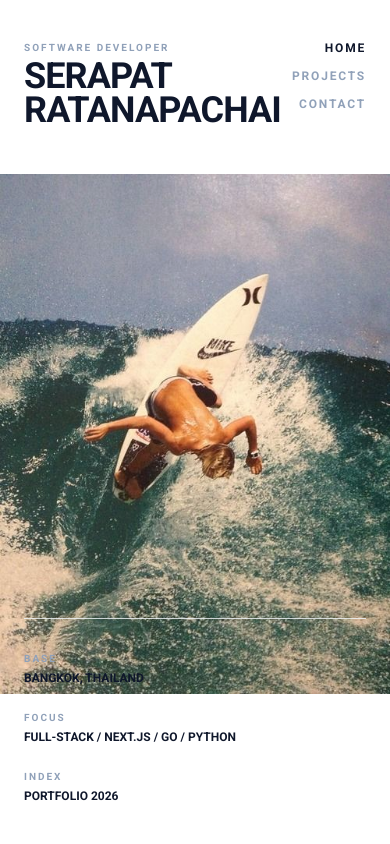
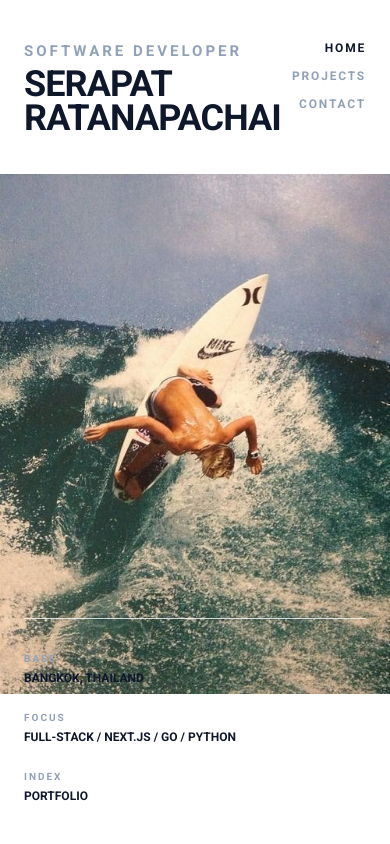
Before and after one commit to pp811010/profile_serapat, a Next.js app: page / in a window 390 px wide. Shown: the top 844 px of the page. Built offline with nearby package versions, Linux system fonts and the light colour scheme; a web font is replaced by a local one.

Commit message:
change color filter

```diff
--- a/components/sections/Hero.tsx
+++ b/components/sections/Hero.tsx
@@ -322,7 +322,7 @@ export default function Hero() {
       <div className="relative h-screen w-full bg-white overflow-hidden select-none flex items-center justify-center">
         {/* Title / Name (Top Left) */}
         <div className="absolute top-10 left-6 md:top-16 md:left-16 flex flex-col gap-1 z-20 text-left">
-          <span className="text-[10px] md:text-xs tracking-[0.2em] text-slate-400 font-bold uppercase">
+          <span className="text-[15px] md:text-xs tracking-[0.2em] text-slate-400 font-bold uppercase">
             Software Developer
           </span>
           <h1 className="text-4xl md:text-6xl font-extrabold tracking-tight text-slate-900 leading-[0.95] uppercase">
@@ -375,7 +375,7 @@ export default function Hero() {
           </div>
           <div className="flex flex-col gap-1 text-left">
             <span className="text-[10px] md:text-xs tracking-[0.2em] text-slate-400 font-bold uppercase">Index</span>
-            <span className="text-xs md:text-sm font-bold text-slate-900 uppercase">Portfolio 2026</span>
+            <span className="text-xs md:text-sm font-bold text-slate-900 uppercase">Portfolio</span>
           </div>
         </div>
       </div>
@@ -399,7 +399,7 @@ export default function Hero() {
         <div className="flex gap-3 overflow-x-auto px-6 py-4 max-full mx-auto scrollbar">
           <button
             onClick={() => setActiveTag("All")}
-            className={`flex items-center gap-1.5 whitespace-nowrap rounded-xl border px-4 py-2 text-sm transition-all duration-200 ${activeTag === "All"
+            className={`flex cursor-pointer items-center gap-1.5 whitespace-nowrap rounded-xl border px-4 py-2 text-sm transition-all duration-200 ${activeTag === "All"
               ? "bg-black text-white border-transparent shadow-md"
               : "bg-white/40 backdrop-blur-sm border-gray-200 text-gray-700 hover:bg-white/90 hover:border-gray-300 hover:text-gray-900"
               }`}
@@ -414,7 +414,7 @@ export default function Hero() {
                 key={tech}
                 onClick={() => setActiveTag(tech)}
                 className={`whitespace-nowrap rounded-xl border px-4 py-2 text-sm cursor-pointer transition-all duration-200 ${active
-                  ? "bg-black text-white border-transparent shadow-md "
+                  ? "bg-red-700 text-white border-transparent shadow-md "
                   : "bg-white/40 backdrop-blur-sm border-gray-200 text-gray-700 hover:bg-white/90 hover:border-gray-300 hover:text-gray-900"
                   }`}
               >
```
